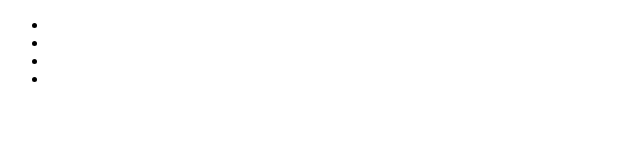
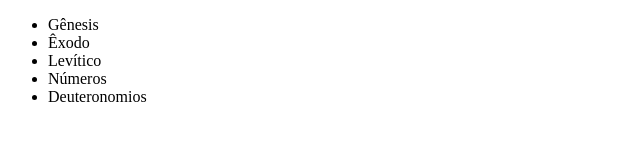
Before and after one commit to geovanebma/geo-git, a plain HTML site: page index.html in a window 1280 px wide. Shown: the whole page, without its empty margins (0-640 px from the left). Drawn offline with Linux system fonts and the light colour scheme.

Commit message:
Subindo novas modificações do index.html

```diff
--- a/index.html
+++ b/index.html
@@ -7,10 +7,11 @@
 </head>
 <body>
     <ul>
-        <li></li>
-        <li></li>
-        <li></li>
-        <li></li>
+        <li>Gênesis</li>
+        <li>Êxodo</li>
+        <li>Levítico</li>
+        <li>Números</li>
+        <li>Deuteronomios</li>
     </ul>
 </body>
 </html>
```
